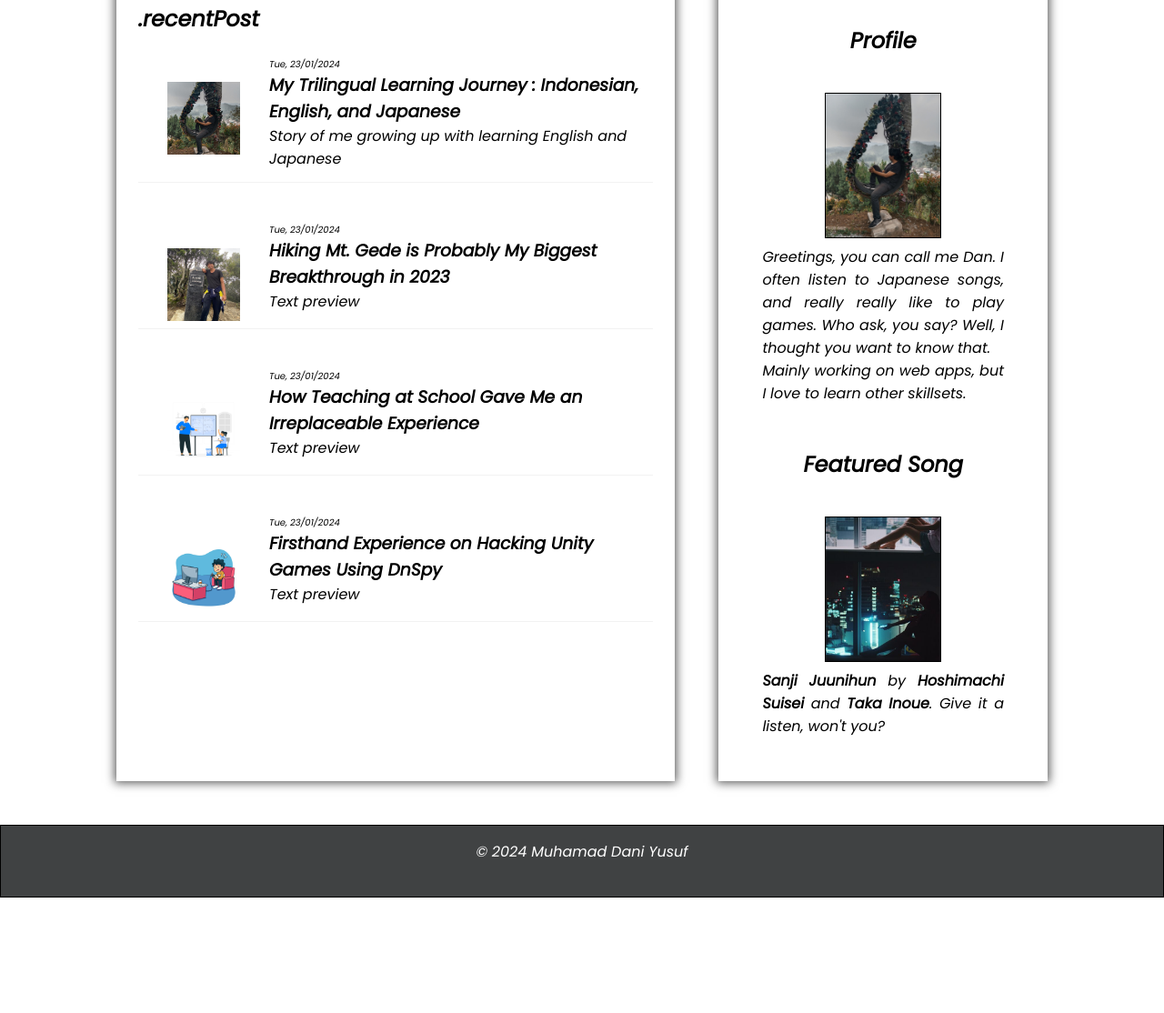
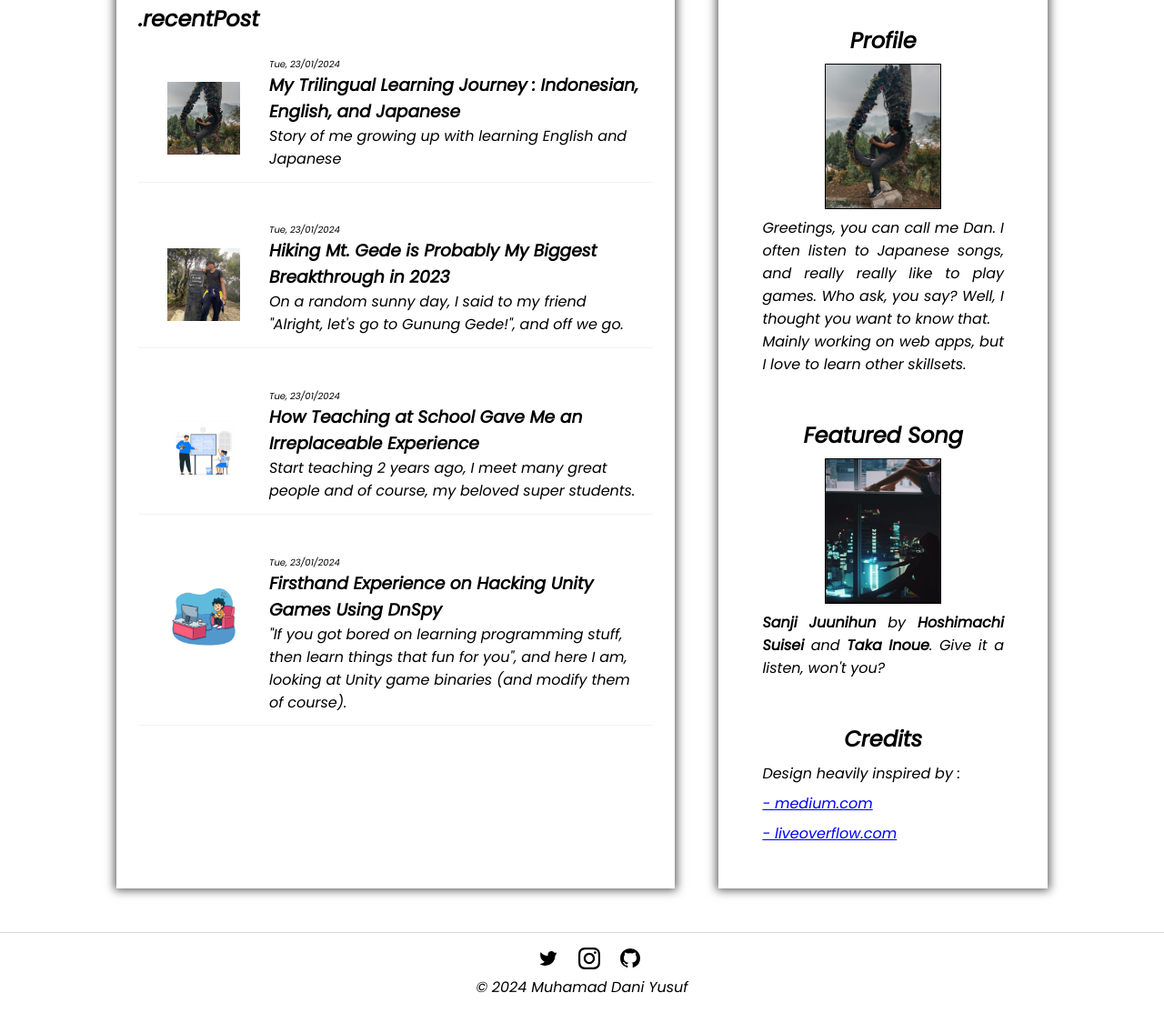
Before and after one commit to DanYuki/dicoding-html, a plain HTML site: page index.html in a window 1280 px wide. Shown: the part 149-1263 px from the top of the page at 91% size. Before the commit the page ends 1136 px from the top, so only its background shows below. Drawn offline with Linux system fonts and the light colour scheme.

Commit message:
big changes

```diff
--- a/index.html
+++ b/index.html
@@ -11,14 +11,14 @@
     <header>
         <h2>.daniYusuf</h2>
         <nav>
-            <a href="/index.html">Home</a>
-            <a href="/portfolio.html">Portfolio</a>
+            <a href="index.html">Home</a>
+            <a href="portfolio.html">Portfolio</a>
         </nav>
     </header>
     <main>
         <div id="content">
             <h2 style="margin-bottom: 0.5em;">.recentPost</h2>
-            <a href="#">
+            <a href="pages/trilingual-learning-journey.html">
                 <article>
                     <div class="post-image"><img src="img/profile-pict.jpg" alt="profile-pict"></div>
                     <div class="post-content">
@@ -28,35 +28,35 @@
                     </div>
                 </article>
             </a>
-            <a href="#">
+            <a href="pages/mt-gede-hiking.html">
                 <article>
                     <div class="post-image"><img src="img/mt-gede.jpg" alt="Mt. Gede summit"></div>
                         <div class="post-content">
                             <p class="post-date">Tue, 23/01/2024</p>
                             <h3 class="post-title">Hiking Mt. Gede is Probably My Biggest Breakthrough in 2023</h3>
-                            <p class="post-preview">Text preview</p>
+                            <p class="post-preview">On a random sunny day, I said to my friend "Alright, let's go to Gunung Gede!", and off we go.</p>
                             <!-- <p class=""></p> -->
                         </div>
                 </article>
             </a>
-            <a href="#">
+            <a href="pages/school-teaching-experience.html">
                 <article>
                     <div class="post-image"><img src="img/teaching.jpg" alt="teaching illustration"></div>
                     <div class="post-content">
                         <p class="post-date">Tue, 23/01/2024</p>
                         <h3 class="post-title">How Teaching at School Gave Me an Irreplaceable Experience</h3>
-                        <p class="post-preview">Text preview</p>
+                        <p class="post-preview">Start teaching 2 years ago, I meet many great people and of course, my beloved super students.</p>
                     </div>
                 </article>
             </a>
-            <a href="#">
+            <a href="pages/dnspy-experience.html">
                 <article>
                     <div class="post-image"><img src="img/playing-game.jpg" alt="playing-game"></div>
                     <!-- Image by : freepik.com -->
                     <div class="post-content">
                         <p class="post-date">Tue, 23/01/2024</p>
                         <h3 class="post-title">Firsthand Experience on Hacking Unity Games Using DnSpy</h3>
-                        <p class="post-preview">Text preview</p>
+                        <p class="post-preview">"If you got bored on learning programming stuff, then learn things that fun for you", and here I am, looking at Unity game binaries (and modify them of course).</p>
                     </div>
                 </article>
             </a>
@@ -72,9 +72,37 @@
                 <img src="img/sanji-juunihun.jpg" class="post-image" alt="profile-pict">
                 <p><b><a href="https://youtu.be/0QwHPgMHPkQ">Sanji Juunihun</a></b> by <b>Hoshimachi Suisei</b> and <b>Taka Inoue</b>. Give it a listen, won't you?</p>
             </div>
+            <div class="container">
+                <h2 class="container-header">Credits</h2>
+                <!-- <img src="img/sanji-juunihun.jpg" class="post-image" alt="profile-pict"> -->
+                <p>Design heavily inspired by :</p>
+                <a href="https://medium.com" class="credit-link">- medium.com</a>
+                <a href="https://liveoverflow.com" class="credit-link">- liveoverflow.com</a>
+            </div>
         </aside>
     </main>
     <footer>
+        <div class="social-links">
+            <a href="https://twitter.com/DanYuki8" title="Twitter" rel="noopener" class="tooltip"><svg
+                    xmlns="http://www.w3.org/2000/svg" width="24" height="24" viewBox="0 0 24 24">
+                    <path
+                        d="M8.08 20A11.07 11.07 0 0 0 19.52 9 8.09 8.09 0 0 0 21 6.16a.44.44 0 0 0-.62-.51 1.88 1.88 0 0 1-2.16-.38 3.89 3.89 0 0 0-5.58-.17A4.13 4.13 0 0 0 11.49 9C8.14 9.2 5.84 7.61 4 5.43a.43.43 0 0 0-.75.24 9.68 9.68 0 0 0 4.6 10.05A6.73 6.73 0 0 1 3.38 18a.45.45 0 0 0-.14.84A11 11 0 0 0 8.08 20">
+                    </path>
+                </svg></a>
+            <a href="https://instagram.com/danyukii_" title="Instagram" rel="noopener" class="tooltip"><svg
+                    xmlns="http://www.w3.org/2000/svg" width="24" height="24" viewBox="0 0 24 24">
+                    <path
+                        d="M12 2.163c3.204 0 3.584.012 4.85.07 3.252.148 4.771 1.691 4.919 4.919.058 1.265.069 1.645.069 4.849 0 3.205-.012 3.584-.069 4.849-.149 3.225-1.664 4.771-4.919 4.919-1.266.058-1.644.07-4.85.07-3.204 0-3.584-.012-4.849-.07-3.26-.149-4.771-1.699-4.919-4.92-.058-1.265-.07-1.644-.07-4.849 0-3.204.013-3.583.07-4.849.149-3.227 1.664-4.771 4.919-4.919 1.266-.057 1.645-.069 4.849-.069zm0-2.163c-3.259 0-3.667.014-4.947.072-4.358.2-6.78 2.618-6.98 6.98-.059 1.281-.073 1.689-.073 4.948 0 3.259.014 3.668.072 4.948.2 4.358 2.618 6.78 6.98 6.98 1.281.058 1.689.072 4.948.072 3.259 0 3.668-.014 4.948-.072 4.354-.2 6.782-2.618 6.979-6.98.059-1.28.073-1.689.073-4.948 0-3.259-.014-3.667-.072-4.947-.196-4.354-2.617-6.78-6.979-6.98-1.281-.059-1.69-.073-4.949-.073zm0 5.838c-3.403 0-6.162 2.759-6.162 6.162s2.759 6.163 6.162 6.163 6.162-2.759 6.162-6.163c0-3.403-2.759-6.162-6.162-6.162zm0 10.162c-2.209 0-4-1.79-4-4 0-2.209 1.791-4 4-4s4 1.791 4 4c0 2.21-1.791 4-4 4zm6.406-11.845c-.796 0-1.441.645-1.441 1.44s.645 1.44 1.441 1.44c.795 0 1.439-.645 1.439-1.44s-.644-1.44-1.439-1.44z">
+                    </path>
+                </svg></a>
+
+            <a href="https://github.com/DanYuki" title="GitHub" rel="noopener" class="tooltip"><svg
+                    xmlns="http://www.w3.org/2000/svg" width="24" height="24" viewBox="0 0 24 24">
+                    <path
+                        d="M12 1A10.89 10.89 0 0 0 1 11.77 10.79 10.79 0 0 0 8.52 22c.55.1.75-.23.75-.52v-1.83c-3.06.65-3.71-1.44-3.71-1.44a2.86 2.86 0 0 0-1.22-1.58c-1-.66.08-.65.08-.65a2.31 2.31 0 0 1 1.68 1.11 2.37 2.37 0 0 0 3.2.89 2.33 2.33 0 0 1 .7-1.44c-2.44-.27-5-1.19-5-5.32a4.15 4.15 0 0 1 1.11-2.91 3.78 3.78 0 0 1 .11-2.84s.93-.29 3 1.1a10.68 10.68 0 0 1 5.5 0c2.1-1.39 3-1.1 3-1.1a3.78 3.78 0 0 1 .11 2.84A4.15 4.15 0 0 1 19 11.2c0 4.14-2.58 5.05-5 5.32a2.5 2.5 0 0 1 .75 2v2.95c0 .35.2.63.75.52A10.8 10.8 0 0 0 23 11.77 10.89 10.89 0 0 0 12 1"
+                        data-name="github"></path>
+                </svg></a>
+        </div>
         <p>&copy; 2024 Muhamad Dani Yusuf</p>
     </footer>
 </body>
--- a/main.css
+++ b/main.css
@@ -99,23 +99,36 @@
         -webkit-box-shadow: 0px 0px 10px 2px rgba(0, 0, 0, 0.65);
         -moz-box-shadow: 0px 0px 10px 2px rgba(0, 0, 0, 0.65);
     }
-    .container {
+    .container{
         /* border: 1px solid black; */
         display: flex;
         flex-flow: column;
         gap: 0.5em;
-        align-items: center;
+        align-items: left;
         padding: 1.5em;
         text-align: justify;
         /* border-bottom: 1px solid #F2F2F2; */
     }
+    .container h2{
+        align-self: center;
+    }
+    .container img{
+        align-self: center;
+    }
+    .credit-link{
+        text-decoration: underline;
+        color: blue;
+    }
     footer{
-        background-color: #404243;
-        color: white;
+        /* background-color: #404243; */
+        color: black;
         padding: 1em 3em;
         min-height: 10vh;
-        border: 1px solid black;
+        border-top: 1px solid #d8d8d8;
         text-align: center;
+    }
+    .social-links a{
+        margin-left: 1em;
     }
     @media only screen and (min-width: 768px){
         body {
@@ -165,6 +178,7 @@
             min-width: 30%;
         }
         aside .post-image{
+            margin-top: 0;
             background-color: white;
             min-width: 30%;
             min-height: 20vh;
```
Also changed, not shown: pages/dnspy-experience.html (added, +28 -0 lines), pages/mt-gede-hiking.html (added, +28 -0 lines), pages/school-teaching-experience.html (added, +28 -0 lines), pages/trilingual-learning-journey.html (added, +26 -0 lines).
